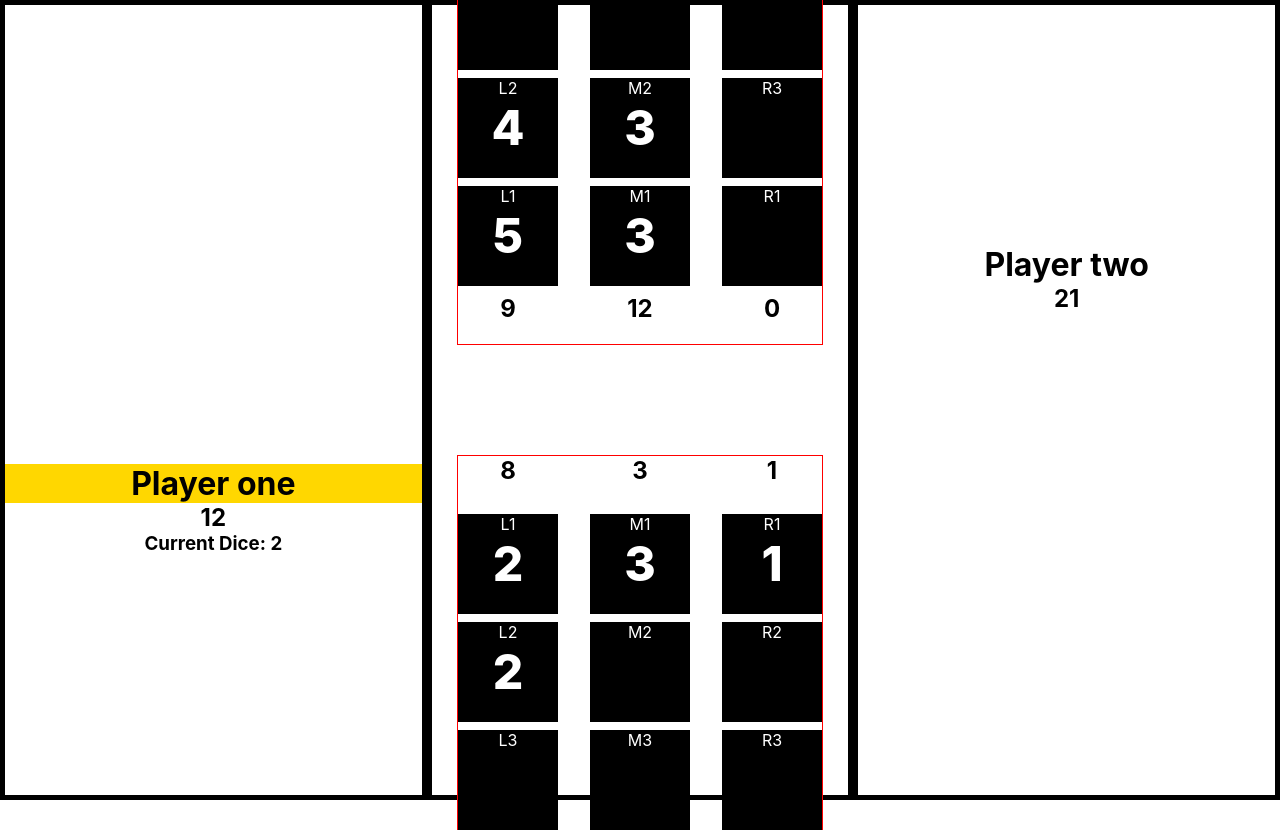
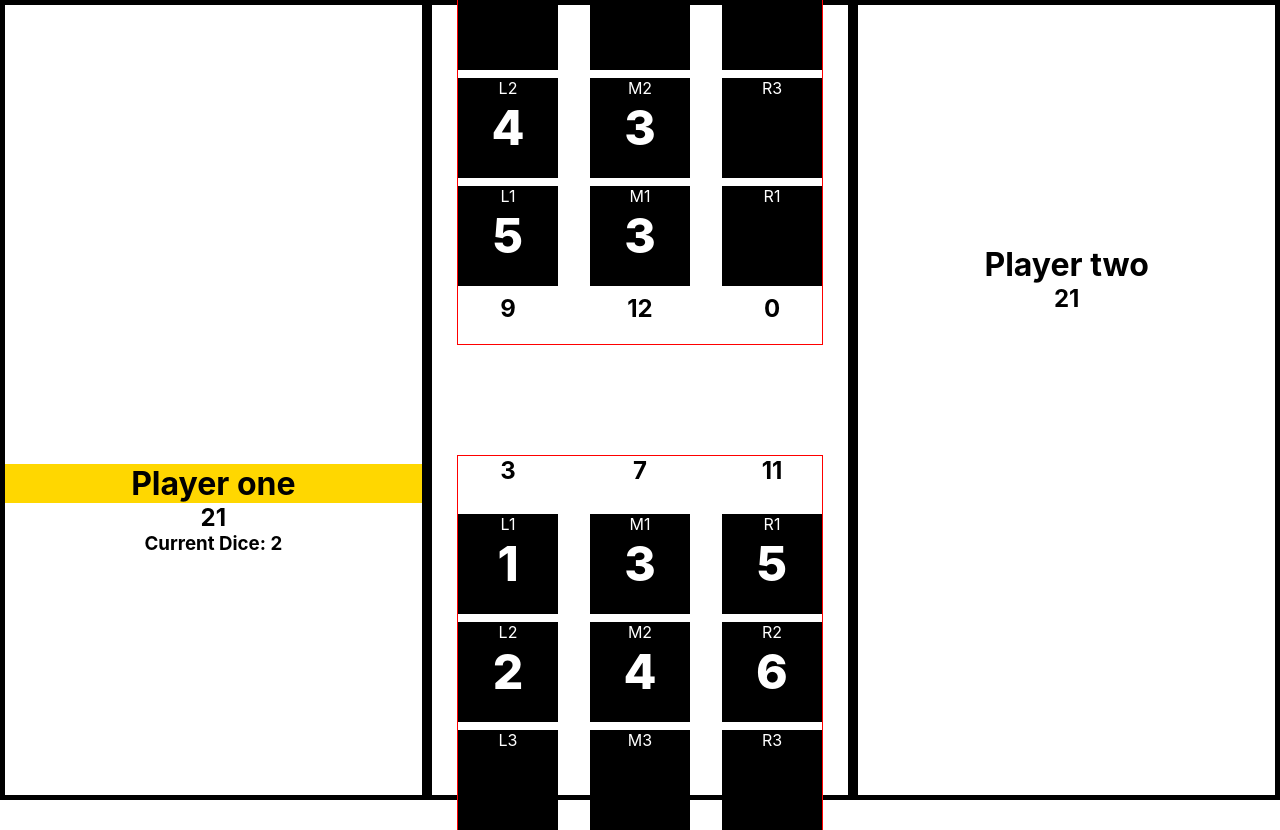
Before and after one commit to seffa1/knucklebones, a React (Create React App) app in the folder knucklebones/: page / in a window 1280 px wide. Built offline with nearby package versions, Linux system fonts and the light colour scheme.

Commit message:
matching number rule finished

```diff
--- a/knucklebones/src/App.js
+++ b/knucklebones/src/App.js
@@ -10,14 +10,14 @@ function App() {
     id: 1,
     currentDice: rollDice(),
     board: {
-      L1: 2,
+      L1: 1,
       L2: 2,
       L3: null,
       M1: 3,
-      M2: null,
+      M2: 4,
       M3: null,
-      R1: 1,
-      R2: null,
+      R1: 5,
+      R2: 6,
       R3: null,
     },
   });
@@ -62,51 +62,49 @@ function App() {
     // console.log("dice", dice);
 
     if (board === "top") {
+      let boardToCheck = { ...playerOneData.board };
       if (location[0] === "L") {
-        // get tiles from bot where keys start with L
-        let tilesToCheck = Object.entries(playerOneData.board).filter(
-          (tileData) => tileData[0][0] === "L"
-        );
-        console.log(tilesToCheck);
         // for each tile in those, if its equal to dice, make it null
+        if (boardToCheck["L1"] === dice) boardToCheck["L1"] = null;
+        if (boardToCheck["L2"] === dice) boardToCheck["L2"] = null;
+        if (boardToCheck["L3"] === dice) boardToCheck["L3"] = null;
       } else if (location[0] === "M") {
-        // get tiles from bot where keys start with M
-        let tilesToCheck = Object.entries(playerOneData.board).filter(
-          (tileData) => tileData[0][0] === "M"
-        );
-        console.log(tilesToCheck);
+        if (boardToCheck["M1"] === dice) boardToCheck["M1"] = null;
+        if (boardToCheck["M2"] === dice) boardToCheck["M2"] = null;
+        if (boardToCheck["M3"] === dice) boardToCheck["M3"] = null;
+
         // for each tile in those, if its equal to dice, make it null
       } else if (location[0] === "R") {
-        // get tiles from bot where keys start with R
-        let tilesToCheck = Object.entries(playerOneData.board).filter(
-          (tileData) => tileData[0][0] === "R"
-        );
-        console.log(tilesToCheck);
+        if (boardToCheck["R1"] === dice) boardToCheck["R1"] = null;
+        if (boardToCheck["R2"] === dice) boardToCheck["R2"] = null;
+        if (boardToCheck["R3"] === dice) boardToCheck["R3"] = null;
+      }
+      // update player one data
+      setPlayerOneData((prev) => {
+        return { ...prev, board: boardToCheck };
+      });
+    } else if (board === "bot") {
+      let boardToCheck = { ...playerTwoData.board };
+      if (location[0] === "L") {
         // for each tile in those, if its equal to dice, make it null
+        if (boardToCheck["L1"] === dice) boardToCheck["L1"] = null;
+        if (boardToCheck["L2"] === dice) boardToCheck["L2"] = null;
+        if (boardToCheck["L3"] === dice) boardToCheck["L3"] = null;
+      } else if (location[0] === "M") {
+        // for each tile in those, if its equal to dice, make it null
+        if (boardToCheck["M1"] === dice) boardToCheck["M1"] = null;
+        if (boardToCheck["M2"] === dice) boardToCheck["M2"] = null;
+        if (boardToCheck["M3"] === dice) boardToCheck["M3"] = null;
+      } else if (location[0] === "R") {
+        // for each tile in those, if its equal to dice, make it null
+        if (boardToCheck["R1"] === dice) boardToCheck["R1"] = null;
+        if (boardToCheck["R2"] === dice) boardToCheck["R2"] = null;
+        if (boardToCheck["R3"] === dice) boardToCheck["R3"] = null;
       }
-    } else if (board === "bot") {
-      if (location[0] === "L") {
-        // get tiles from top where keys start with L
-        let tilesToCheck = Object.entries(playerTwoData.board).filter(
-          (tileData) => tileData[0][0] === "L"
-        );
-        console.log(tilesToCheck);
-        // for each tile in those, if its equal to dice, make it null
-      } else if (location[0] === "M") {
-        // get tiles from top where keys start with M
-        let tilesToCheck = Object.entries(playerTwoData.board).filter(
-          (tileData) => tileData[0][0] === "M"
-        );
-        console.log(tilesToCheck);
-        // for each tile in those, if its equal to dice, make it null
-      } else if (location[0] === "R") {
-        // get tiles from top where keys start with R
-        let tilesToCheck = Object.entries(playerTwoData.board).filter(
-          (tileData) => tileData[0][0] === "R"
-        );
-        console.log(tilesToCheck);
-        // for each tile in those, if its equal to dice, make it null
-      }
+      // update player two data
+      setPlayerTwoData((prev) => {
+        return { ...prev, board: boardToCheck };
+      });
     }
   }
 
```
